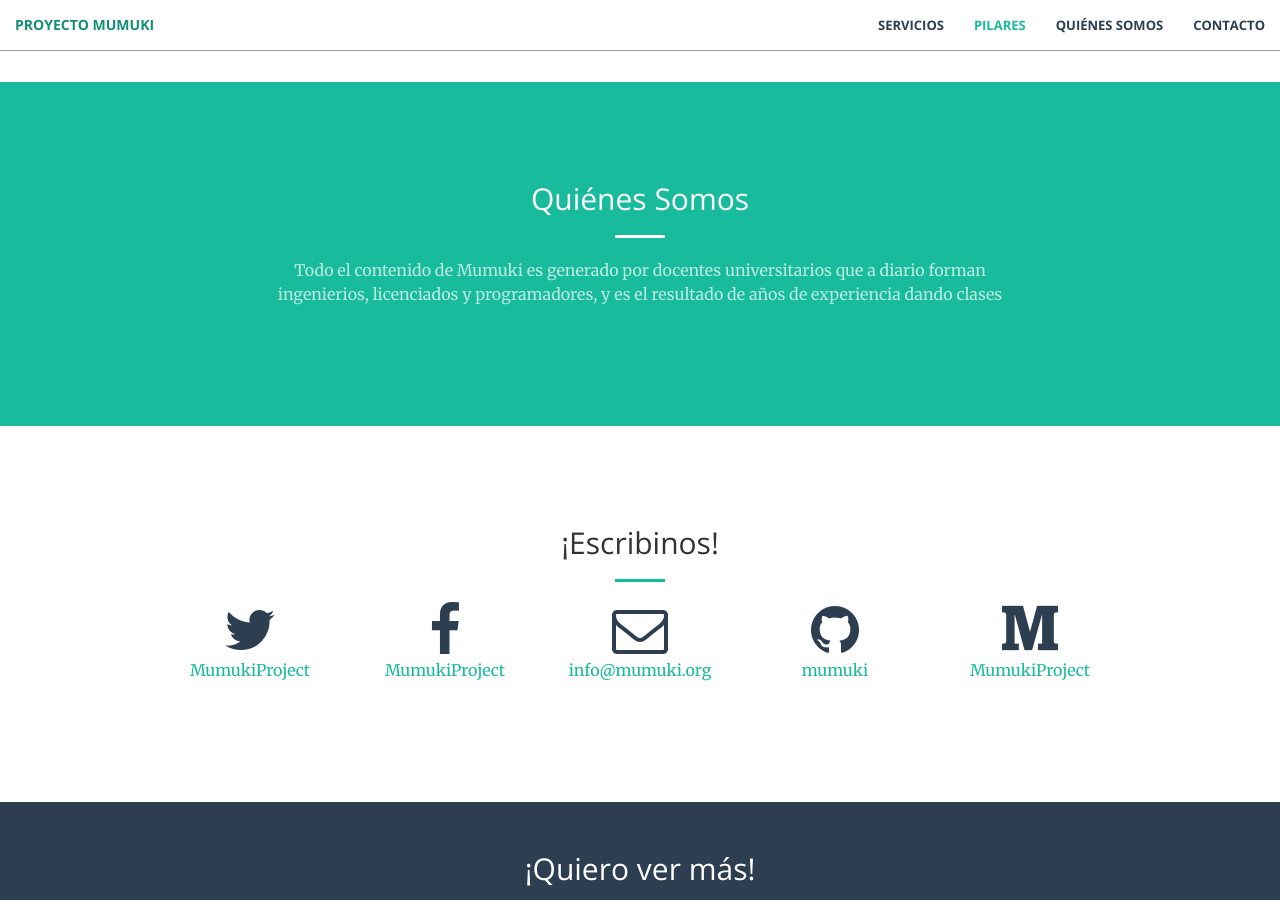
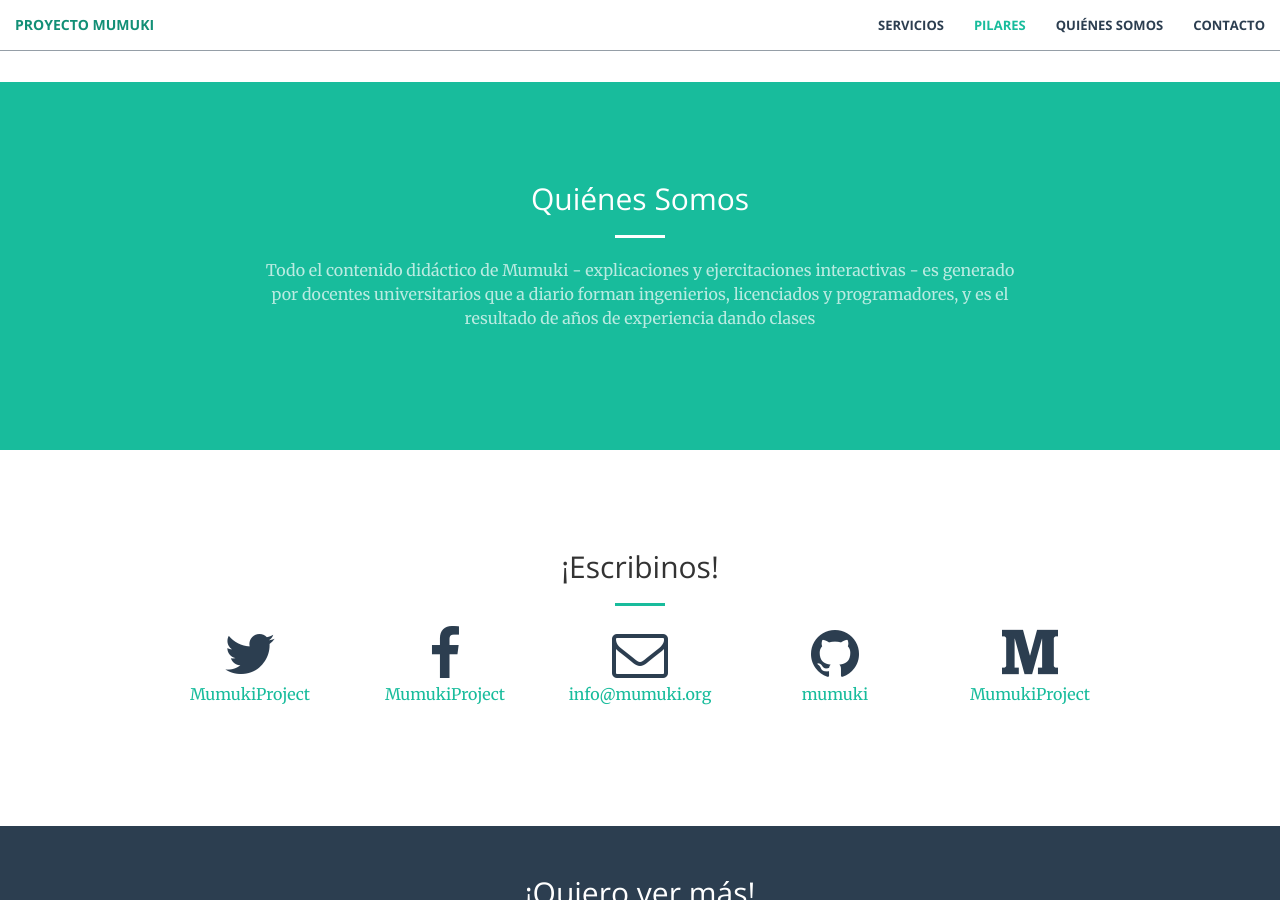
Before and after one commit to mumuki/mumuki.github.io, a Jekyll site: the page built from index.html, in a window 1280 px wide and 900 px high, scrolled down 2442 px. Built offline with Jekyll 4.4.1, drawn with Linux system fonts in a browser that asks for light colours; the list of posts is cut into pages by our own code; some of the changed text lies outside the part shown.

Commit message:
Reformulando algunas oraciones

```diff
--- a/_includes/header.html
+++ b/_includes/header.html
@@ -5,9 +5,9 @@
             <h4>Enseñando a programar dentro y fuera del aula, de la práctica a la teoría</h4>
 
             <hr>
-            <p>Cada día más, saber programar se está convirtiendo una habilidad tan básica e importante como leer y escribir, sumar y multiplicar.
+            <p>Cada día más, saber programar se está volviendo una habilidad tan básica e importante como leer y escribir, sumar y multiplicar.
 
-            Porque queremos que todos puedan aprender a programar con bases sólidas, Proyecto Mumuki tiene como misión volver su enseñanza más eficiente, más entretenida y de mayor calidad.</p>
+            Porque queremos que todos puedan aprender a programar con bases sólidas, Proyecto Mumuki tiene como misión volver a la educación de la programación más eficiente, más entretenida y de mayor calidad.</p>
             <a href="#services" class="btn btn-primary btn-xl page-scroll">Qué ofrecemos</a>
         </div>
     </div>
--- a/_includes/mumukio-aside.html
+++ b/_includes/mumukio-aside.html
@@ -3,8 +3,8 @@
         <div class="call-to-action">
             <h2>¡Quiero ver más!</h2>
             <hr class="light">
-            <p class="text-faded">El contenido de Mumuki - completamente libre y gratuito - se encuentra disponible en mumuki.io</p>
-            <a href="http://mumuki.io" class="btn btn-default btn-xl wow tada">Entrá a mumuki.io</a>
+            <p class="text-faded">El contenido didáctico de Mumuki - completamente libre y gratuito - se encuentra disponible en <strong>mumuki.io</strong></p>
+            <a href="http://mumuki.io" class="btn btn-default btn-xl wow tada">Conocé mumuki.io</a>
         </div>
     </div>
 </aside>
--- a/_includes/us.html
+++ b/_includes/us.html
@@ -4,7 +4,7 @@
             <div class="col-lg-8 col-lg-offset-2 text-center">
                 <h2 class="section-heading">Quiénes Somos</h2>
                 <hr class="light">
-                <p class="text-faded">Todo el contenido de Mumuki es generado por docentes universitarios que a diario forman ingenierios, licenciados y programadores, y es el resultado de años de experiencia dando clases</p>
+                <p class="text-faded">Todo el contenido didáctico de Mumuki - explicaciones y ejercitaciones interactivas - es generado por docentes universitarios que a diario forman ingenierios, licenciados y programadores, y es el resultado de años de experiencia dando clases</p>
             </div>
         </div>
     </div>
```
